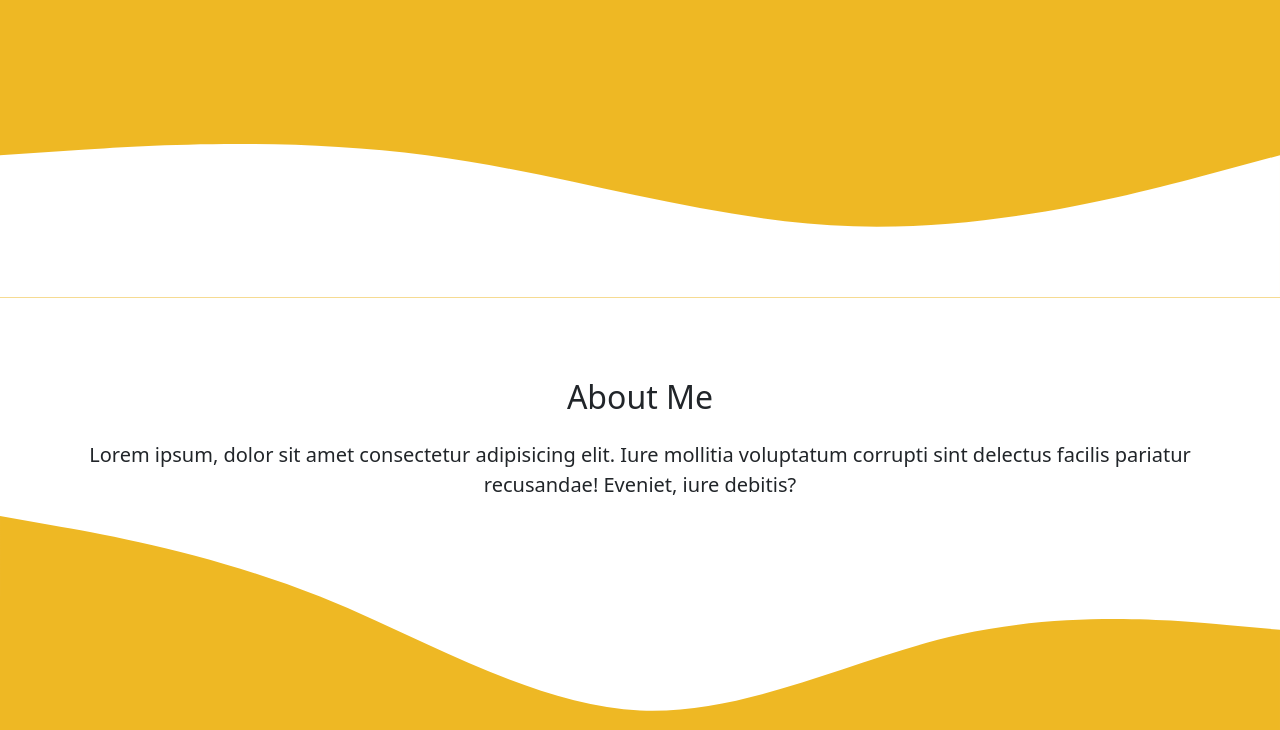
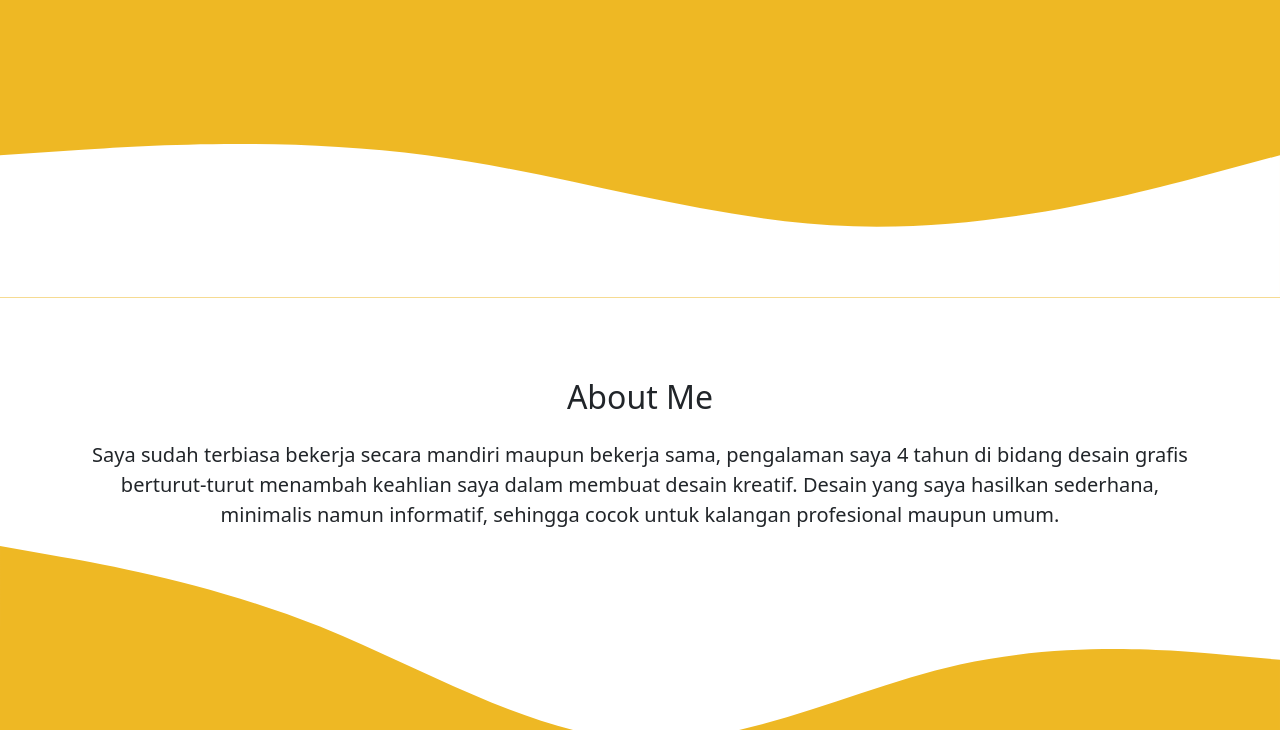
Before and after one commit to ediiskandar13/Ediiskandar.github.io, a plain HTML site: page index.html in a window 1280 px wide. Shown: the part 372-1102 px from the top of the page. Drawn offline with nearby package versions, Linux system fonts and the light colour scheme.

Commit message:
mengubah about me

```diff
--- a/index.html
+++ b/index.html
@@ -64,7 +64,7 @@
         </div>
         <div class="row justify-content-center fs-5 text-center">
           <div class="col aos-init aos-animate" data-aos="fade-right">
-            <p>Lorem ipsum, dolor sit amet consectetur adipisicing elit. Iure mollitia voluptatum corrupti sint delectus facilis pariatur recusandae! Eveniet, iure debitis?</p>
+            <p>Saya sudah terbiasa bekerja secara mandiri maupun bekerja sama, pengalaman saya 4 tahun di bidang desain grafis berturut-turut menambah keahlian saya dalam membuat desain kreatif. Desain yang saya hasilkan sederhana, minimalis namun informatif, sehingga cocok untuk kalangan profesional maupun umum.</p>
           </div>
         </div>
       </div>
```
